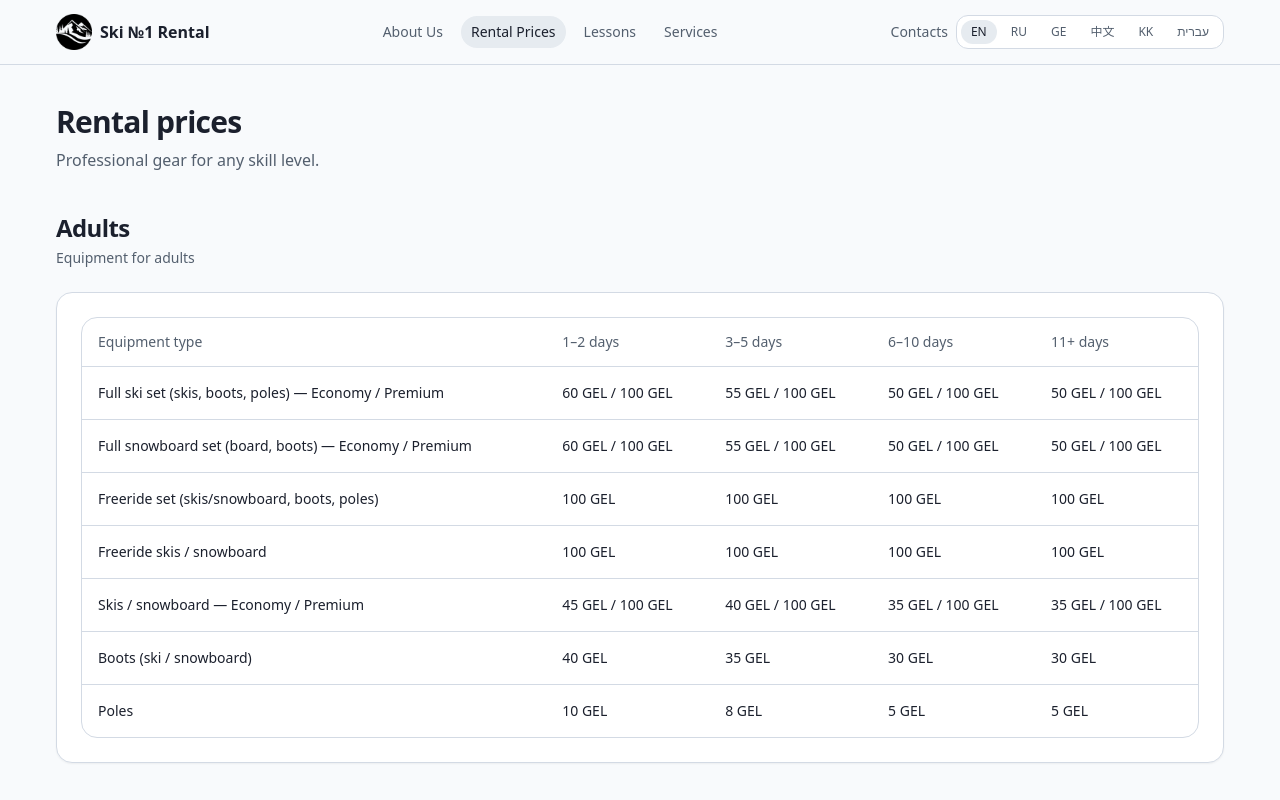
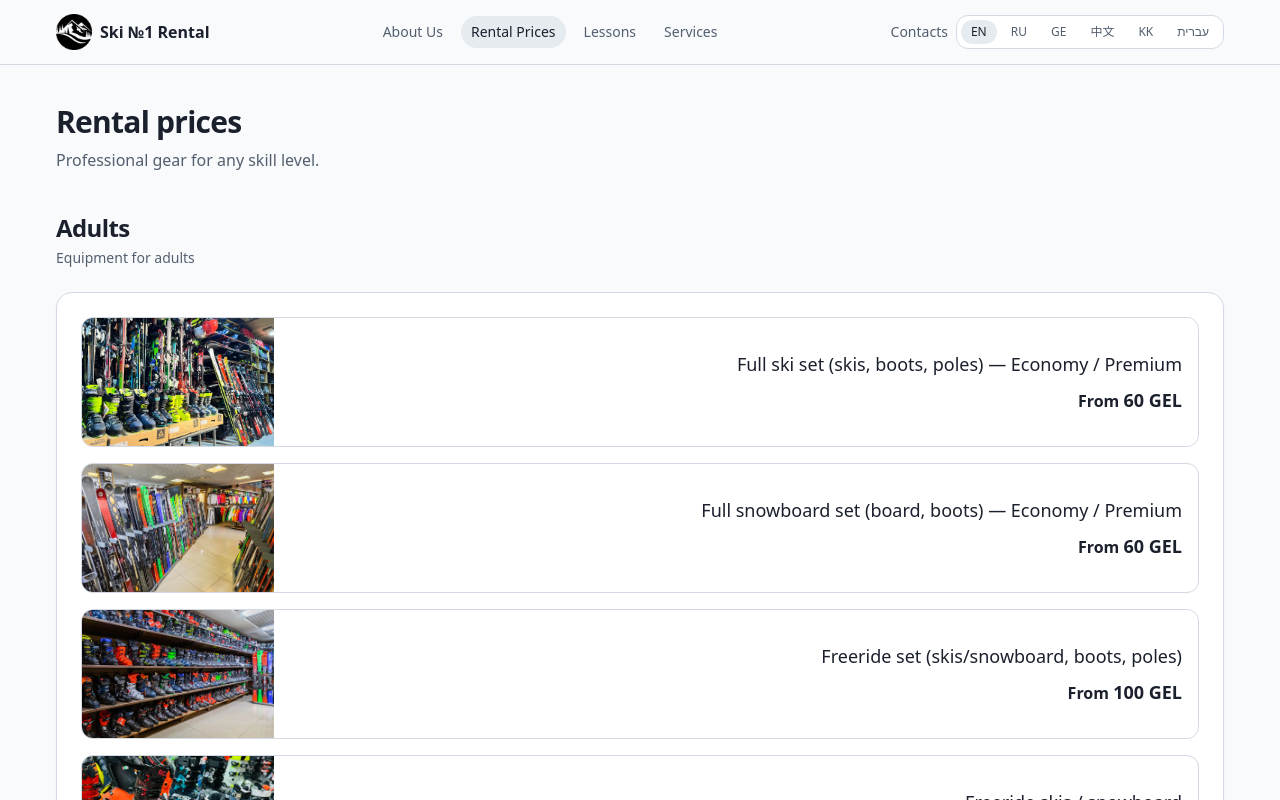
Before and after one commit to Zhibul-Alexander/ski-resort, a Next.js app: page /en/rental in a window 1280 px wide. Built offline with nearby package versions, Linux system fonts and the light colour scheme.

Commit message:
add cards

```diff
--- a/app/[lang]/rental/page.tsx
+++ b/app/[lang]/rental/page.tsx
@@ -5,6 +5,7 @@ import { Card, CardContent } from "@/components/ui/card";
 import { Table, TBody, TD, TH, THead, TR } from "@/components/ui/table";
 import { formatPrice } from "@/lib/currency";
 import { SlideIn } from "@/components/ui/slide-in";
+import Image from "next/image";
 
 export default async function RentalPage({ params }: { params: Promise<{ lang: Lang }> }) {
   const { lang } = await params;
@@ -45,8 +46,46 @@ export default async function RentalPage({ params }: { params: Promise<{ lang: L
                 </div>
               </CardContent>
 
-              {/* Desktop: Table view */}
+              {/* Desktop: Table view or Cards for Adults */}
               <CardContent className="pt-6 hidden md:block">
+                {t.id === "adults" ? (
+                  <div className="grid grid-cols-1 gap-4">
+                    {t.rows.map((r, rowIdx) => {
+                      // Получаем первую цену (1-2 дня)
+                      const firstPrice = r.values[0] || "";
+                      // Если цена содержит "/", берем первую часть
+                      const priceValue = firstPrice.includes("/")
+                        ? firstPrice.split("/")[0].trim()
+                        : firstPrice.trim();
+
+                      return (
+                        <div
+                          key={r.label}
+                          className="flex gap-4 rounded-xl border border-border bg-card overflow-hidden"
+                        >
+                          {/* Левая колонка: картинка */}
+                          <div className="relative w-48 h-32 flex-shrink-0">
+                            <Image
+                              src={`/images/shop/${(rowIdx % 7) + 1}.webp`}
+                              alt={r.label}
+                              fill
+                              className="object-cover"
+                            />
+                          </div>
+
+                          {/* Правая колонка: название и цена */}
+                          <div className="flex flex-col justify-center p-4 flex-1 text-right">
+                            <div className="font-medium mb-2 text-lg">{r.label}</div>
+                            <div className="font-semibold">
+                              <span>{(site.pageTitles as any)?.priceFrom || "От"} </span>
+                              <span className="text-lg">{priceValue} GEL</span>
+                            </div>
+                          </div>
+                        </div>
+                      );
+                    })}
+                  </div>
+                ) : (
                   <div className="overflow-x-auto rounded-2xl border border-border">
                     <Table className="w-full">
                       <THead>
@@ -69,6 +108,7 @@ export default async function RentalPage({ params }: { params: Promise<{ lang: L
                       </TBody>
                     </Table>
                   </div>
+                )}
               </CardContent>
             </Card>
           </Section>
--- a/content/en/site.json
+++ b/content/en/site.json
@@ -51,6 +51,7 @@
     "liftsSubtitle": "14 working lines of Doppelmayr (Austria) and Poma (France) cable way",
     "rentalPrices": "Rental prices",
     "rentalSubtitle": "Professional gear for any skill level.",
+    "priceFrom": "From",
     "requestBooking": "Booking",
     "requestBookingSubtitle": "Fill out the form to request equipment rental",
     "lessons": "Lessons",
--- a/content/ge/site.json
+++ b/content/ge/site.json
@@ -51,6 +51,7 @@
     "liftsSubtitle": "Doppelmayr (ავსტრია) და Poma (საფრანგეთი) საბაგიროს 14 მოქმედი ხაზი",
     "rentalPrices": "გაქირავების ფასები",
     "rentalSubtitle": "პროფ. აღჭურვილობა ნებისმიერი დონისთვის.",
+    "priceFrom": "დან",
     "requestBooking": "ჯავშანი",
     "requestBookingSubtitle": "შეავსეთ ფორმა აღჭურვილობის მოთხოვნისთვის",
     "lessons": "გაკვეთილები",
--- a/content/he/site.json
+++ b/content/he/site.json
@@ -51,6 +51,7 @@
     "liftsSubtitle": "14 קווים פעילים של רכבלים מ-Doppelmayr (אוסטריה) ו-Poma (צרפת)",
     "rentalPrices": "מחירי השכרה",
     "rentalSubtitle": "ציוד מקצועי לכל רמת גלישה.",
+    "priceFrom": "מ-",
     "requestBooking": "הזמנה",
     "requestBookingSubtitle": "מלאו את הטופס כדי לבקש השכרת ציוד",
     "lessons": "שיעורים",
--- a/content/kk/site.json
+++ b/content/kk/site.json
@@ -51,6 +51,7 @@
     "liftsSubtitle": "Doppelmayr (Австрия) және Poma (Франция) 14 жұмыс істейтін арқанжол желісі",
     "rentalPrices": "Жалға алу бағалары",
     "rentalSubtitle": "Кез келген деңгейге арналған кәсіби жабдық.",
+    "priceFrom": "Бастап",
     "requestBooking": "Бронь",
     "requestBookingSubtitle": "Жабдықты жалға алу үшін форманы толтырыңыз",
     "lessons": "Сабақтар",
--- a/content/ru/site.json
+++ b/content/ru/site.json
@@ -51,6 +51,7 @@
     "liftsSubtitle": "14 действующих линий канатных дорог Doppelmayr (Австрия) и Poma (Франция)",
     "rentalPrices": "Цены проката",
     "rentalSubtitle": "Профессиональное снаряжение для любого уровня.",
+    "priceFrom": "От",
     "requestBooking": "Бронь",
     "requestBookingSubtitle": "Заполните форму, чтобы запросить аренду снаряжения",
     "lessons": "Уроки",
--- a/content/zh/site.json
+++ b/content/zh/site.json
@@ -51,6 +51,7 @@
     "liftsSubtitle": "Doppelmayr（奥地利）与 Poma（法国）缆车系统共 14 条运行线路",
     "rentalPrices": "租赁价格",
     "rentalSubtitle": "适合任何水平的专业装备。",
+    "priceFrom": "起",
     "requestBooking": "预订",
     "requestBookingSubtitle": "填写表单提交租赁申请",
     "lessons": "课程",
```
Lines whose indentation alone changed are shown as unchanged.
